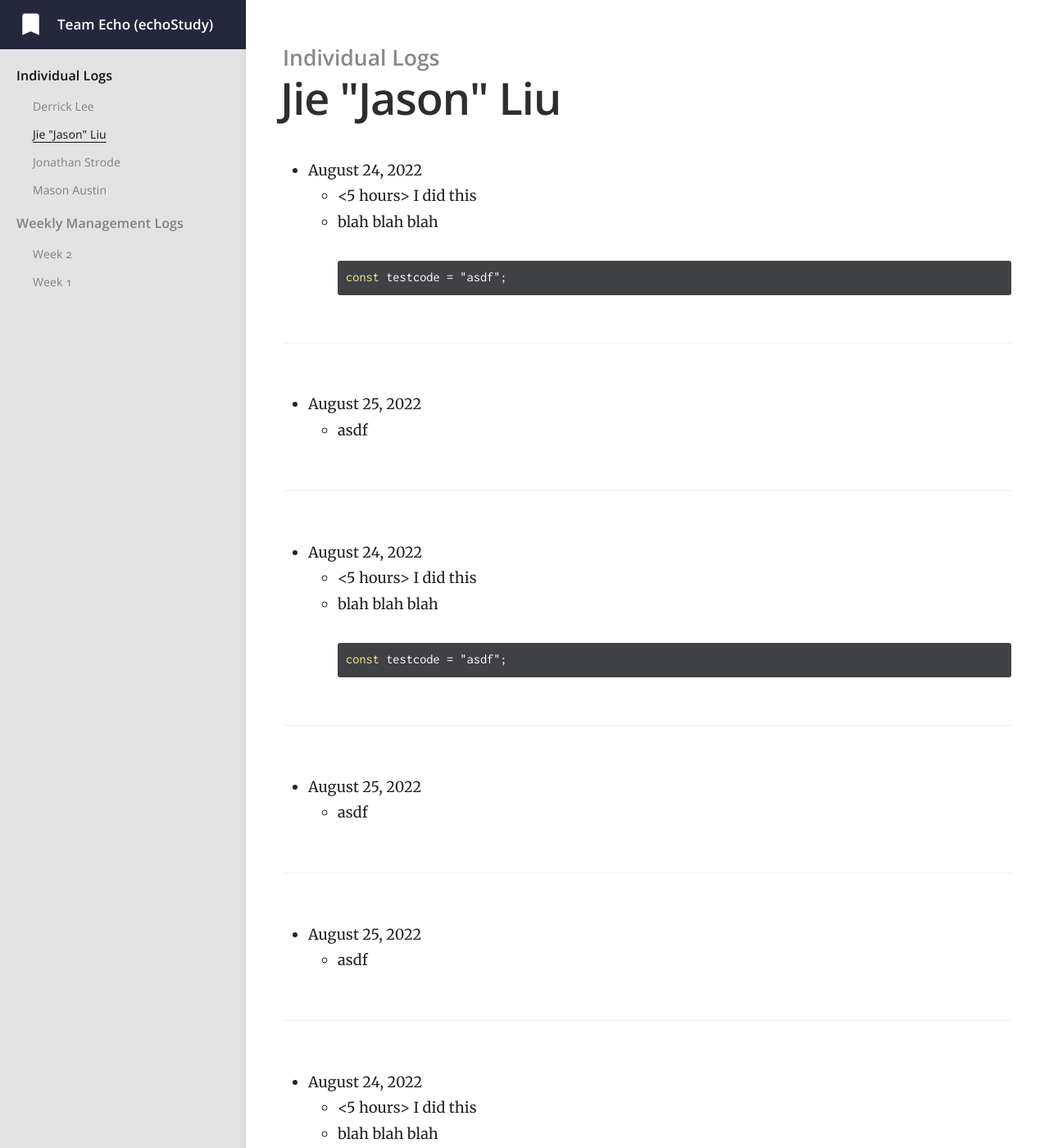
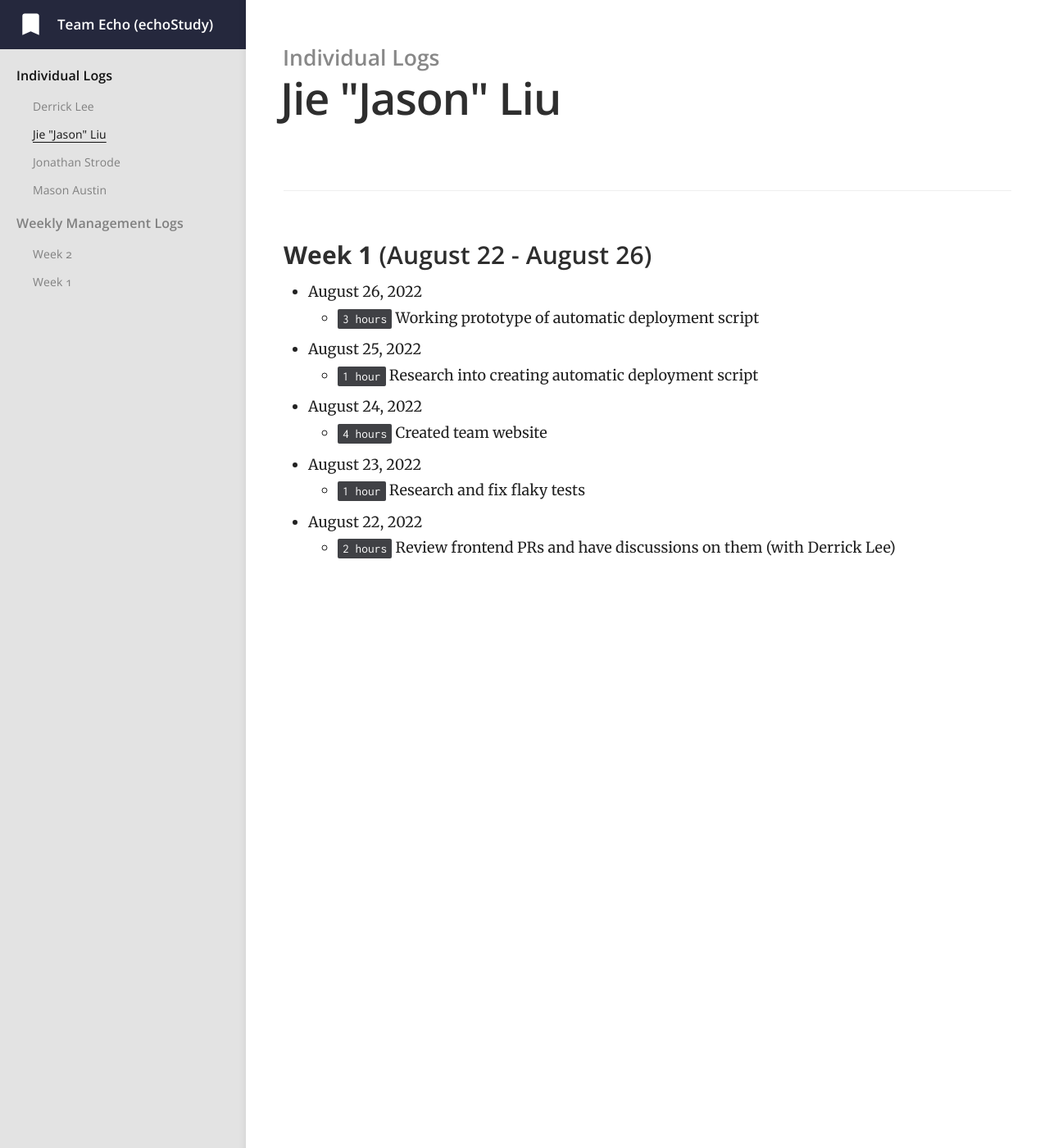
Before and after one commit to jiejasonliu/team-echo-site, a Jekyll site: the page built from _docs/individual-logs/jiejasonliu-logs.md, in a window 1280 px wide and 1400 px high. Shown: the whole window at 82% size. Built offline with Jekyll 4.4.1, drawn with Linux system fonts in a browser that asks for light colours; some of the changed text lies outside the part shown.

Commit message:
feat: update my individual logs for week 1

````diff
--- a/_docs/individual-logs/jiejasonliu-logs.md
+++ b/_docs/individual-logs/jiejasonliu-logs.md
@@ -4,50 +4,18 @@ category: Individual Logs
 order: 3
 ---
 
-* August 24, 2022
-  - <5 hours> I did this
-  - blah blah blah
+### **Week 1** (August 22 - August 26)
+  * August 26, 2022
+    - `3 hours` Working prototype of automatic deployment script
 
-    ```ts
-    const testcode = "asdf";
-    ```
+  * August 25, 2022
+    - `1 hour` Research into creating automatic deployment script
 
----
+  * August 24, 2022
+    - `4 hours` Created team website
 
-* August 25, 2022
-  - asdf
+  * August 23, 2022
+    - `1 hour` Research and fix flaky tests
 
----
-
-* August 24, 2022
-  - <5 hours> I did this
-  - blah blah blah
-
-    ```ts
-    const testcode = "asdf";
-    ```
-
----
-
-* August 25, 2022
-  - asdf
-
----
-
-* August 25, 2022
-  - asdf
-
----
-
-* August 24, 2022
-  - <5 hours> I did this
-  - blah blah blah
-
-    ```ts
-    const testcode = "asdf";
-    ```
-
----
-
-* August 25, 2022
-  - asdf
+  * August 22, 2022
+    - `2 hours` Review frontend PRs and have discussions on them (with Derrick Lee)
````
